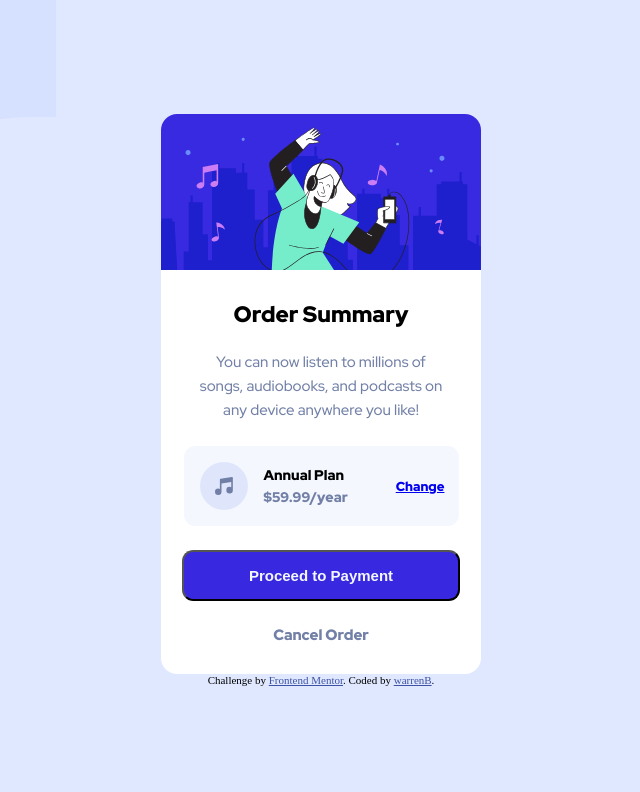
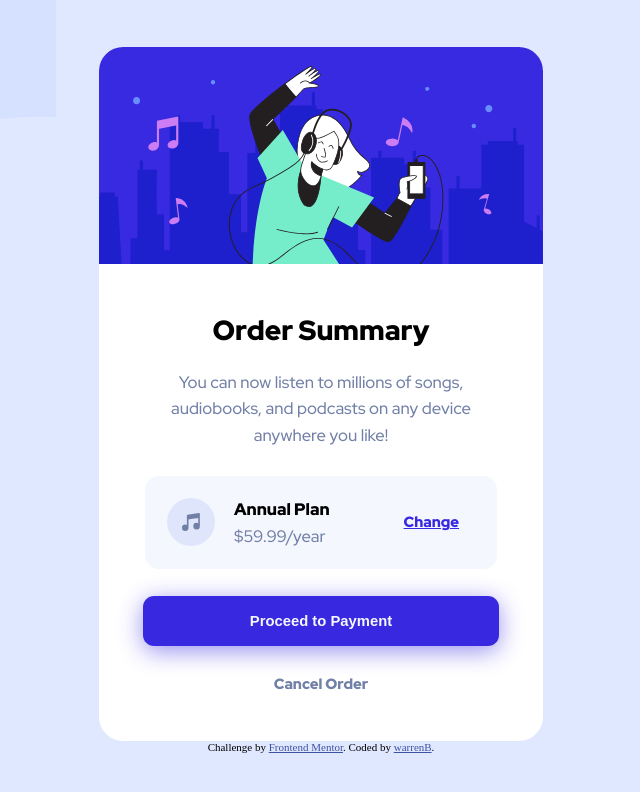
Before and after one commit to warrenbarney/order-summary-component-main, a plain HTML site: page index.html in a window 1280 px wide. Shown: the whole page, without its empty margins (319-959 px from the left). Drawn offline with Linux system fonts and the light colour scheme.

Commit message:
desktop start

```diff
--- a/styles.scss
+++ b/styles.scss
@@ -13,7 +13,9 @@ $not_bright_blue: hsl(245, 75%, 75%);
   padding: 0;
   box-sizing: border-box;
 }
-
+html {
+  font-size: 15px;
+}
 body {
   background-image: url('images/pattern-background-mobile.svg');
   background-color: $pale_blue;
@@ -31,35 +33,34 @@ body {
 
 main {
   background-color: $kinda_pale_blue;
-  font-size: 15px;
   display: flex;
   flex-direction: column;
-  border-radius: 1rem;
+  border-radius: 1.3rem;
   align-items: center;
   // justify-content: space-between;
-  width: 320px;
-  height: 35rem;
+  width: 22rem;
+  height: 37.5rem;
   font-family: $font-fam;
   // border: 3px dotted red;
 }
 img {
   width: 100%;
-  border-top-left-radius: 1rem;
-  border-top-right-radius: 1rem;
-  margin-bottom: 0.5rem;
+  border-top-left-radius: 1.3rem;
+  border-top-right-radius: 1.3rem;
+
+  padding-bottom: 1rem;
 }
 .block-1 {
   text-align: center;
 
   h1 {
-    font-size: 1.4rem;
-    margin: 1.3rem;
+    font-size: 1.5rem;
+    padding: 0.75em;
     font-weight: 900;
   }
   p {
-    margin: 0 2rem;
+    margin: 0 2.5rem;
     color: $desaturated_blue;
-    font-size: 15px;
     line-height: 1.6;
   }
 }
@@ -68,9 +69,9 @@ img {
   // justify-content: space-around;
   align-items: center;
   margin: 1.5rem;
-  width: 275px;
-  height: 5rem;
-  border-radius: 0.75em;
+  width: 19rem;
+  padding: 0.2em;
+  border-radius: 0.75rem;
   background-color: $very_pale_blue;
   // border: 1px dotted blue;
 }
@@ -78,19 +79,21 @@ img {
   margin: 1rem;
 }
 .plan {
-  font-size: 14px;
+  font-size: 0.95rem;
   font-weight: 900;
   margin-bottom: 0.25rem;
 }
 .price {
-  font-size: 14px;
-  font-weight: 900;
+  font-size: 0.95rem;
+  font-weight: 500;
   color: $desaturated_blue;
 }
 .change {
-  margin-left: 3rem;
-  font-size: 13px;
+  padding-left: 4rem;
+  font-size: 0.85rem;
   font-weight: 900;
+  color: $bright_blue;
+  text-align: end;
 }
 .change:hover {
   text-decoration: none;
@@ -98,15 +101,15 @@ img {
 
 button {
   font-size: 1rem;
-  height: 3.2rem;
-  width: 87%;
+  padding: 1.15em;
+  width: 80%;
   border-radius: 0.75em;
   background-color: $bright_blue;
   color: $very_pale_blue;
   font-weight: 700;
-  font-size: 15px;
-
+  border: none;
   cursor: pointer;
+  box-shadow: 0 5px 25px $not_bright_blue;
 }
 button:hover {
   background-color: $not_bright_blue;
@@ -116,8 +119,7 @@ button:hover {
   text-decoration: none;
   color: $desaturated_blue;
   font-weight: 900;
-  margin: 1.5rem;
-  font-size: 15px;
+  padding: 1.5rem;
 }
 
 .attribution {
@@ -129,3 +131,41 @@ button:hover {
 .attribution a {
   color: hsl(228, 45%, 44%);
 }
+@media (min-width: 1020px) {
+  html {
+    font-size: 18.5px;
+  }
+  img {
+    padding-bottom: 1.45rem;
+  }
+  main {
+    width: 24rem;
+  }
+  .block-1 h1 {
+    font-size: 1.5rem;
+
+    font-weight: 900;
+  }
+  .block-1 p {
+    font-size: 0.9rem;
+    margin: 0 2.5rem;
+    color: $desaturated_blue;
+    line-height: 1.6;
+  }
+  .plan {
+    font-size: 0.9rem;
+  }
+  .price {
+    font-size: 0.9rem;
+  }
+  .change {
+    font-size: 0.8rem;
+  }
+
+  button {
+    font-size: 0.8rem;
+  }
+  .cancel {
+    font-size: 0.8rem;
+  }
+}
```
Also changed, not shown: styles.css, 1 other file.
